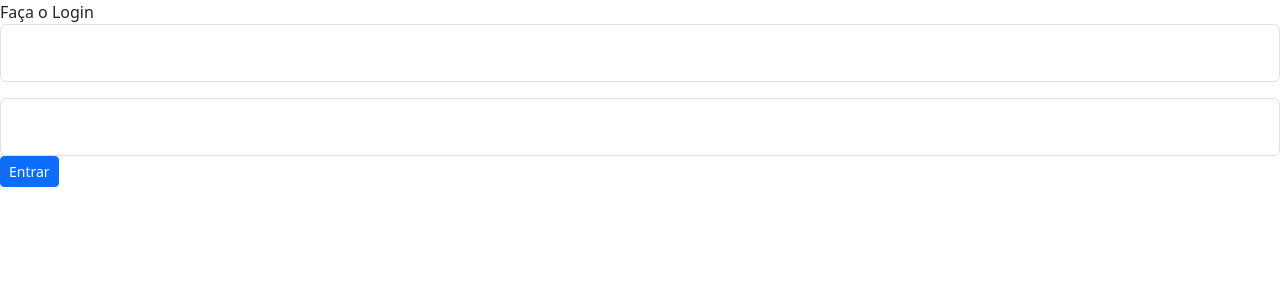
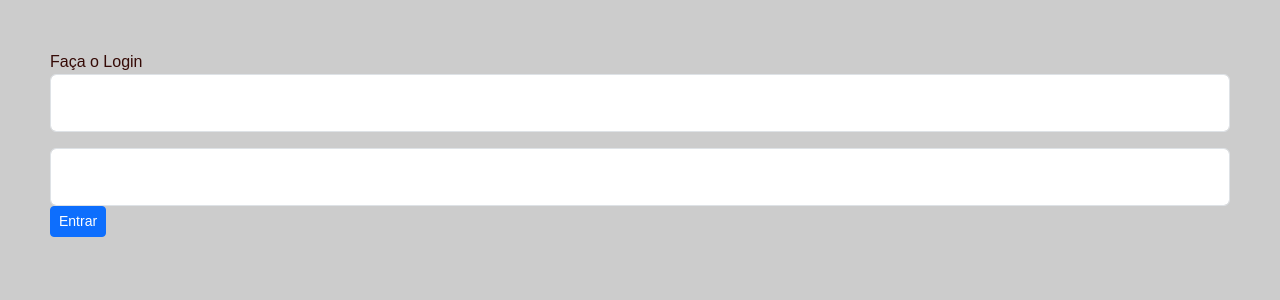
Before and after one commit to krz1128/pi-corretores, a Next.js app: page /login in a window 1280 px wide. Shown: the top 300 px of the page. Built offline with nearby package versions, Linux system fonts and the light colour scheme.

Commit message:
Páginas Cadastro, login e dashboard unificados

```diff
--- a/app/cadastro_usuario/page.js
+++ b/app/cadastro_usuario/page.js
@@ -1,3 +1,4 @@
+import Link from "next/link"
 import "./cadastro_usuario.css"
 
 export default function CadastroUsuario() {
@@ -59,7 +60,9 @@ export default function CadastroUsuario() {
 
                             <br /><br />
 
-                            <button type="salvar"> Criar Login</button>
+
+                            <Link href="login">  <button type="salvar"> Criar Login</button> </Link>
+
 
 
                         </form>
--- a/app/login/page.js
+++ b/app/login/page.js
@@ -1,3 +1,6 @@
+import "./login.css"
+import Link from "next/link"
+
 export default function Login() {
     return (
         <div>
@@ -10,7 +13,9 @@ export default function Login() {
                 <input type="password" class="form-control" id="floatingPassword" placeholder="Senha"/>
 
             </div>
-            <button type="button" class="btn btn-primary btn-sm">Entrar</button>
+
+             <Link href="dashboard">  <button type="button" class="btn btn-primary btn-sm">Entrar</button> </Link>
+
         </div>
 
     )
```
